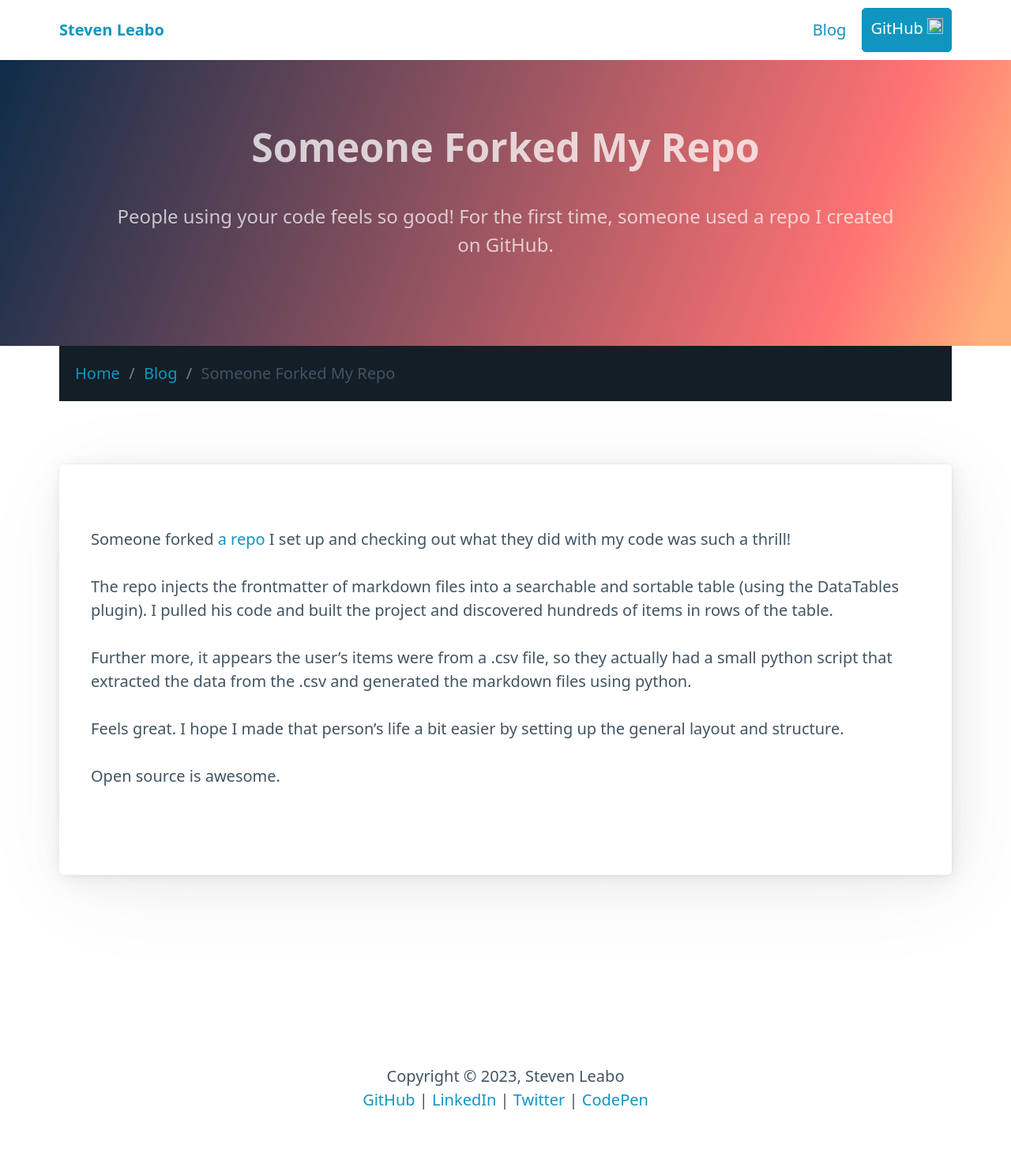
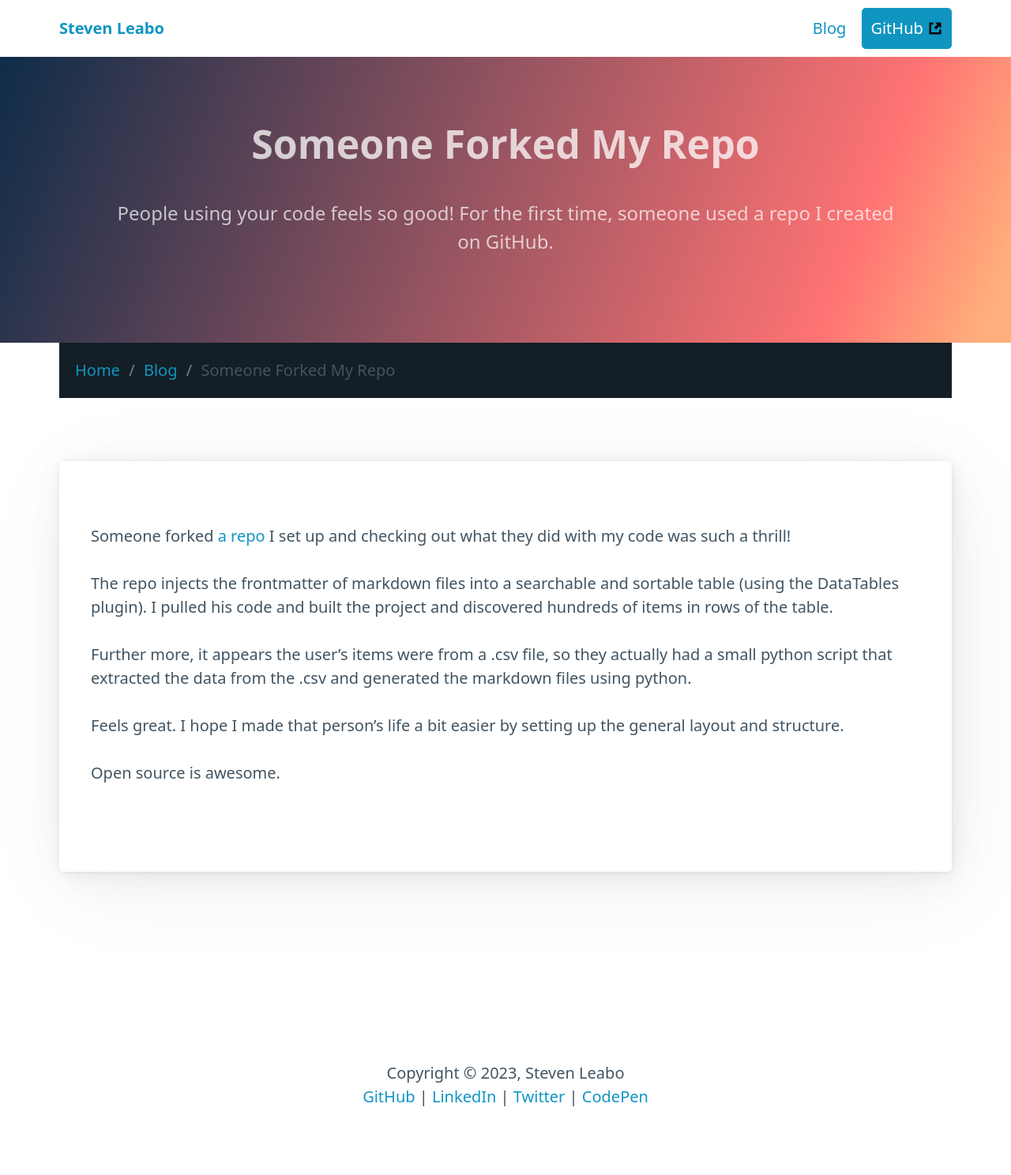
Before and after one commit to leabs/stevenleabo.com, a Jekyll site: the page built from _posts/2022-02-23-forked.md, in a window 1280 px wide. Shown: the whole page at 79% size. Built offline with Jekyll 4.4.1, drawn with Linux system fonts in a browser that asks for light colours.

Commit message:
image path is broken on other pages

```diff
--- a/_includes/nav.html
+++ b/_includes/nav.html
@@ -13,7 +13,7 @@
     </ul>
     <ul>
       <li><a href="{{site.url}}/blog">Blog</a></li>
-      <li><a class="primary" role="button" target="_blank" href="https://github.com/leabs">GitHub <img src="../assets/images/external.png" width="20" height="20" style="padding-bottom:4px;"/></a></li>
+      <li><a class="primary" role="button" target="_blank" href="https://github.com/leabs">GitHub <img src="{{site.url}}/assets/images/external.png" width="20" height="20" style="padding-bottom:4px;"/></a></li>
     </ul>
   </nav>
 </div>
```
